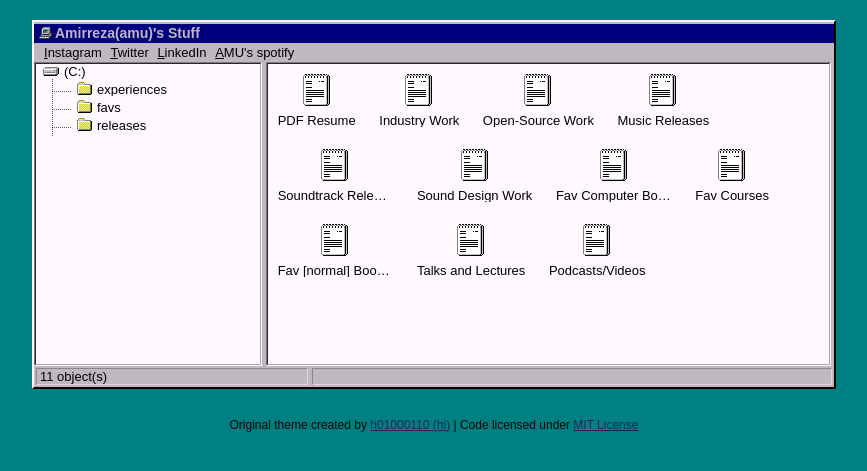
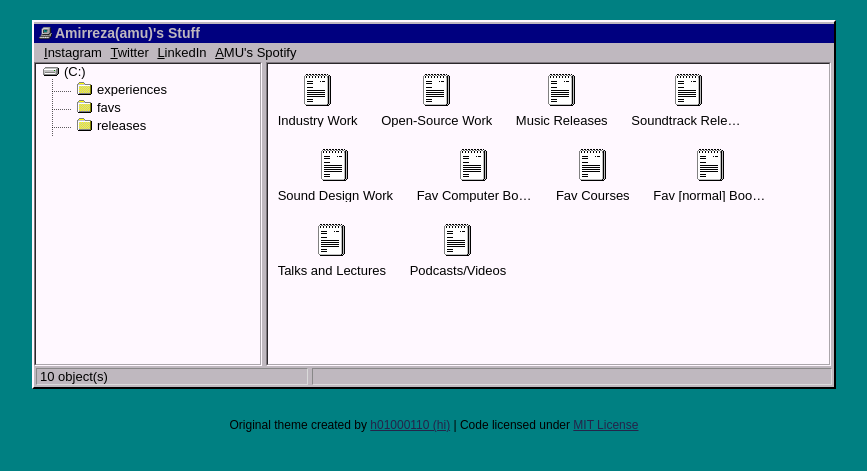
Before and after one commit to amuuu/amuuu.github.io, a Jekyll site: the page built from index.html, in a window 1280 px wide. Shown: the top 471 px of the page, without its empty margins (206-1073 px from the left). Built offline with Jekyll 4.4.1, drawn with Linux system fonts in a browser that asks for light colours.

Commit message:
minor fixes

```diff
--- a/_includes/topbar.html
+++ b/_includes/topbar.html
@@ -3,5 +3,5 @@
 	<a href="https://www.instagram.com/amu_v0.2/" target="_blank"><li><u>I</u>nstagram</li></a>
 	<a href="https://twitter.com/sudoamu" target="_blank"><li><u>T</u>witter</li></a>
 	<a href="https://www.linkedin.com/in/amirreza-amouie/" target="_blank"><li><u>L</u>inkedIn</li></a>
-	<a href="https://spoti.fi/2kNt827" target="_blank"><li><u>A</u>MU's spotify</li></a>
+	<a href="https://spoti.fi/2kNt827" target="_blank"><li><u>A</u>MU's Spotify</li></a>
 </ul>
```
Also changed, not shown: 2017-12-31-resume.md (renamed from _posts/2017-12-31-resume.md).
